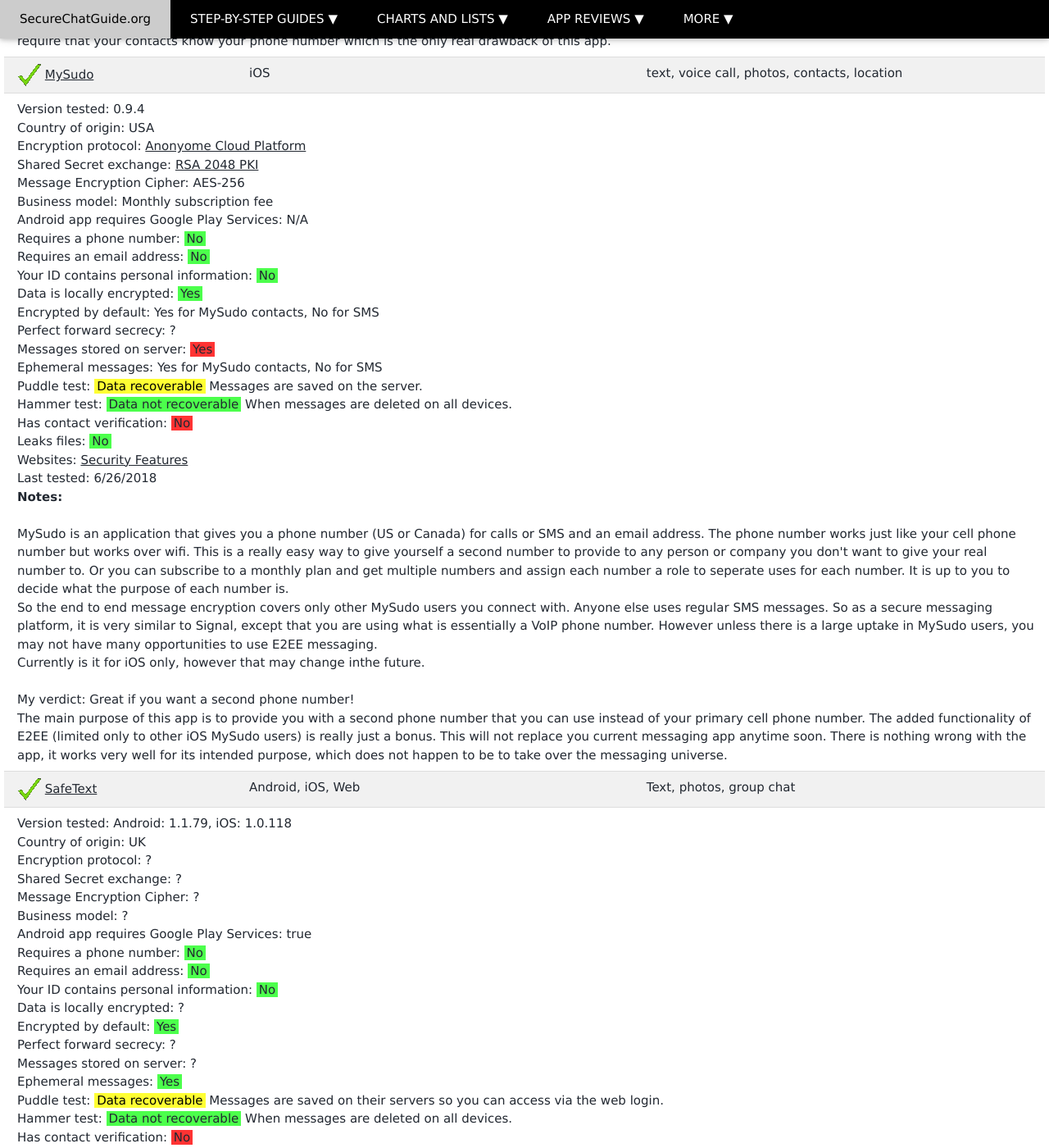
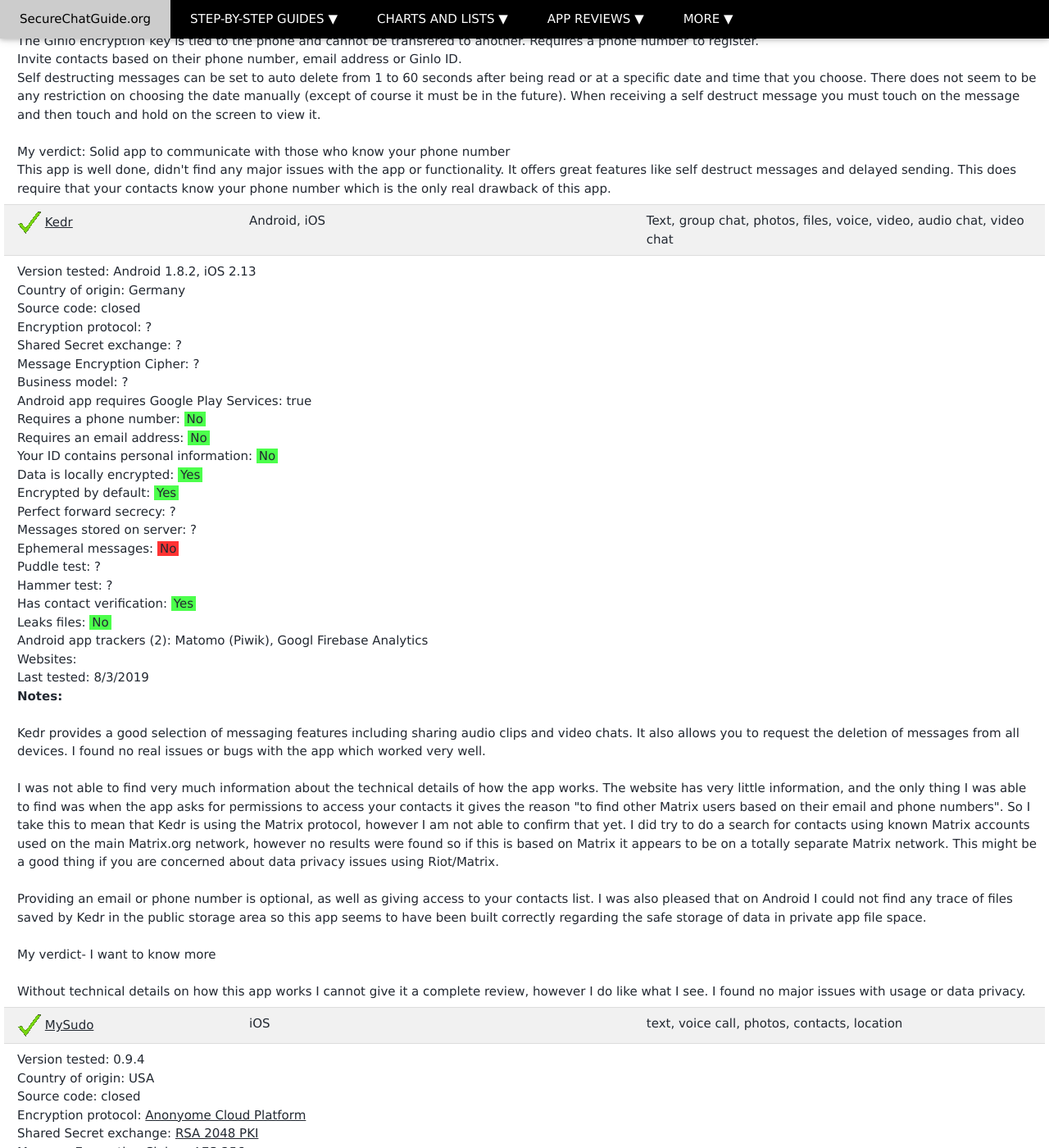
Before and after one commit to Perelandra0x309/secure-im, a Jekyll site: the page built from centralizedapps.md, in a window 1280 px wide and 1400 px high, scrolled down 12988 px. Shown: the whole window at 82% size. Built offline with Jekyll 4.4.1, drawn with Linux system fonts in a browser that asks for light colours; some of the changed text lies outside the part shown.

Commit message:
Added Kedr, unSend.it and Silent Circle apps.  Added source type to aplication details pages.

```diff
--- a/_data/applications.yml
+++ b/_data/applications.yml
@@ -960,6 +960,41 @@
   version_tested: 4.0.94
   last_update: 12/19/2018
 
+- name: kedr
+  category: 2
+  display_name: Kedr
+  url: https://kedr.io/
+  recommendation: 2
+  platforms: Android, iOS
+  source_type: closed
+  business_model: "?"
+  communication_types: Text, group chat, photos, files, voice, video, audio chat, video chat
+  encryption_protocol: "?"
+  shared_secret_exchange: "?"
+  message_encryption_cipher: "?"
+  country_origin: Germany
+  requires_phone_number: No
+  requires_email: No
+  id_contains_contact_info: No
+  android_requires_google_play: Yes
+  is_locally_encrypted: Yes
+  perfect_forward_secrecy: "?"
+  message_stored_on_server: "?"
+  has_ephemeral_messages: No
+  encypted_by_default: Yes
+  puddle_test: "?"
+  puddle_test_note:
+  hammer_test: "?"
+  hammer_test_note:
+  has_contact_verification: Yes
+  leaks_files: No
+  exodus_privacy_trackers_count: 2
+  exodus_privacy_trackers_description: Matomo (Piwik), Googl Firebase Analytics
+  websites:
+  notes_file: kedr_notes.html
+  version_tested: Android 1.8.2, iOS 2.13
+  last_update: 8/3/2019
+
 - name: mysudo
   category: 2
   display_name: MySudo
@@ -2768,6 +2803,19 @@
   display_name: Peerio
   recommendation: 3
   notes_text: "Peerio is closing: https://support.peerio.com/hc/en-us/articles/360021688172-Peerio-Service-Closure-FAQs"
+
+- name: unsendit
+  category: 11
+  display_name: unSend.it
+  recommendation: 3
+  notes_text: Last update was in 2017, website is now accupied by squatters with sponsored links
+
+- name: silentcircle
+  category: 11
+  display_name: Silent Circle
+  recommendation: 3
+  notes_text: Enterprise product, $9.95/mo
+
 
 # Category 12- Protocols
 
--- /dev/null
+++ b/_data/kedr_notes.html
@@ -0,0 +1,9 @@
+Kedr provides a good selection of messaging features including sharing audio clips and video chats.  It also allows you to request the deletion of messages from all devices.  I found no real issues or bugs with the app which worked very well.<br>
+<br>
+I was not able to find very much information about the technical details of how the app works.  The website has very little information, and the only thing I was able to find was when the app asks for permissions to access your contacts it gives the reason &quot;to find other Matrix users based on their email and phone numbers&quot;.  So I take this to mean that Kedr is using the Matrix protocol, however I am not able to confirm that yet.  I did try to do a search for contacts using known Matrix accounts used on the main Matrix.org network, however no results were found so if this is based on Matrix it appears to be on a totally separate Matrix network.  This might be a good thing if you are concerned about data privacy issues using Riot/Matrix.<br>
+<br>
+Providing an email or phone number is optional, as well as giving access to your contacts list.  I was also pleased that on Android I could not find any trace of files saved by Kedr in the public storage area so this app seems to have been built correctly regarding the safe storage of data in private app file space.<br>
+<br>
+My verdict- I want to know more<br>
+<br>
+Without technical details on how this app works I cannot give it a complete review, however I do like what I see.  I found no major issues with usage or data privacy.<br>
--- a/_includes/appdetails.html
+++ b/_includes/appdetails.html
@@ -18,6 +18,7 @@
 <tr><td colspan="4">
   Version tested: {{ application.version_tested }}<br>
   Country of origin: {{ application.country_origin }}<br>
+  Source code: {{ application.source_type }}<br>
   Encryption protocol: {{ application.encryption_protocol }}<br>
   Shared Secret exchange: {{ application.shared_secret_exchange }}<br>
   Message Encryption Cipher: {{ application.message_encryption_cipher }}<br>
--- a/favorites.md
+++ b/favorites.md
@@ -49,7 +49,7 @@
   <li id="caution">Use with caution:<br>
   <ul>
 <!--     <li>{% include generate_app_link.html app_name="eleet" %}- [Based in the UK, no contact verification]</li> -->
-    <li>{% include generate_app_link.html app_name="riot" %}- [E2EE still in beta, Based in the UK, no ephemeral messages]</li>
+    <li>{% include generate_app_link.html app_name="riot" %}- [E2EE not enabled by default, connects to non-encrypted message systems, Based in the UK, no ephemeral messages]</li>
   </ul>
   December 2018: Recently there have been some troubling laws passed and articles written in the UK and Australia (part of the <a href="https://www.privacytools.io/#ukusa">5 eyes countries</a>) that may cause issues with trust in applications developed in those countries.  Both countries now seem to be pushing for backdoor access for government surveillance to be built into secure messaging applications.  Not only will this weaken or break End to End security, but apps that are not open source from those countries may no longer be trusted and may be used for a mass surveillance program.  Here are some recent articles.<br>
   <a href="https://www.lawfareblog.com/principles-more-informed-exceptional-access-debate">Principles for a More Informed Exceptional Access Debate</a><br>
```
